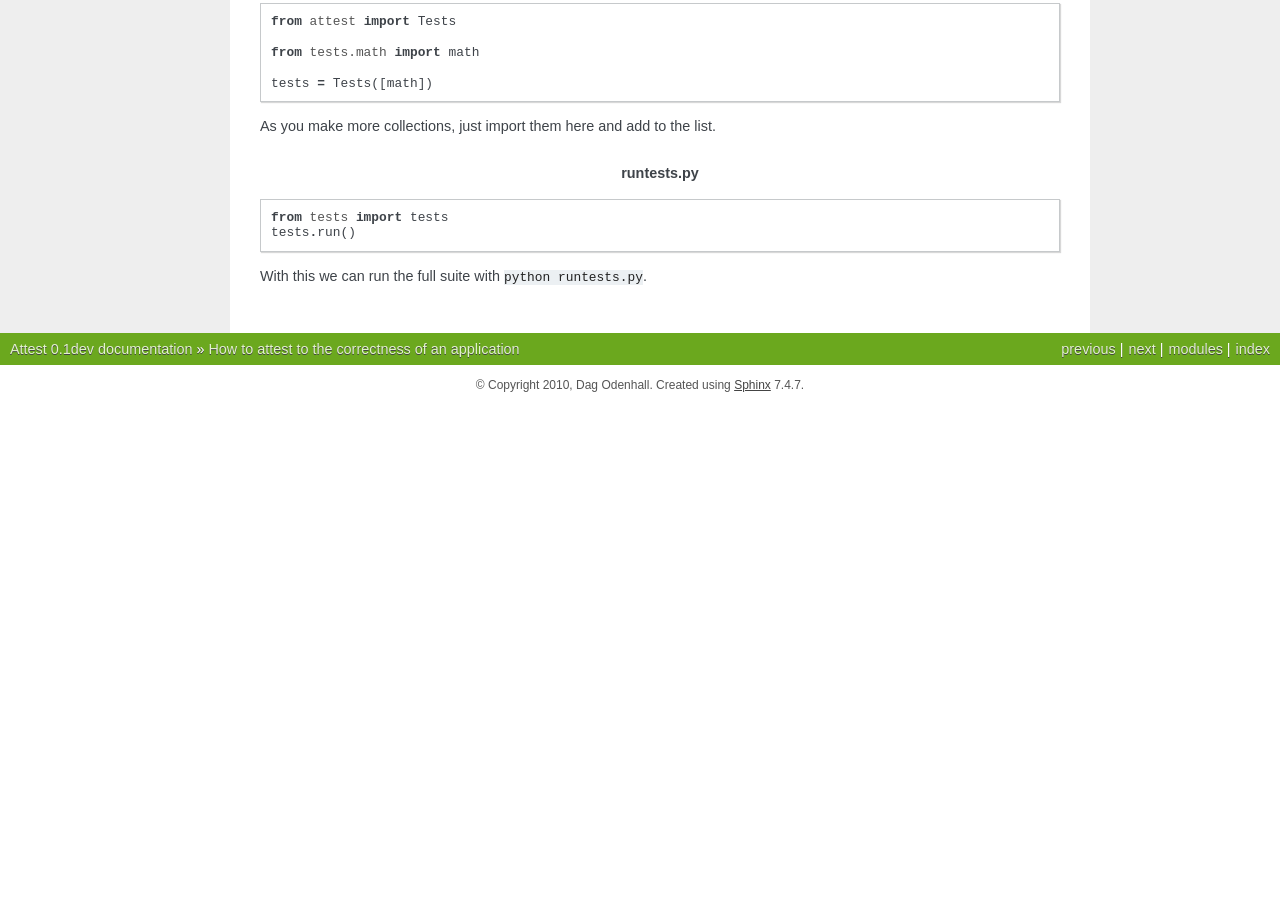
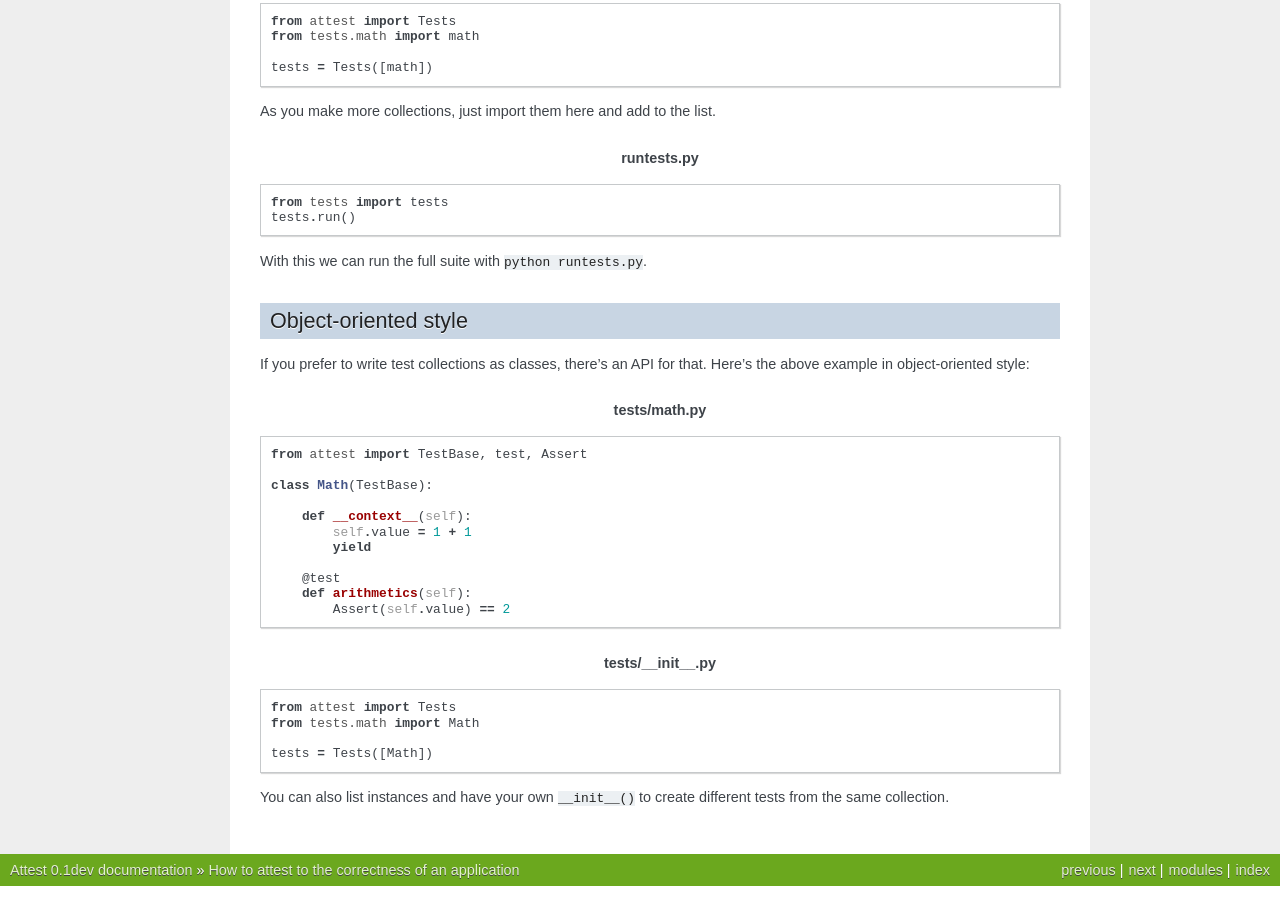
Before and after one commit to dag/attest, a Sphinx documentation site: the page built from docs/guide.rst, in a window 1280 px wide and 900 px high, scrolled down 2663 px. Built offline with Sphinx 7.4.7, drawn with Linux system fonts in a browser that asks for light colours; before the commit the page ends 3068 px from its top, so only the background shows below that; some of the changed text lies outside the part shown.

Commit message:
Guide: Object-oriented style, closes #14

```diff
--- a/docs/guide.rst
+++ b/docs/guide.rst
@@ -178,7 +178,6 @@ Now lets set up our tests so we can combine many collections into one.
 ::
 
     from attest import Tests
-
     from tests.math import math
 
     tests = Tests([math])
@@ -193,3 +192,38 @@ As you make more collections, just import them here and add to the list.
     tests.run()
 
 With this we can run the full suite with ``python runtests.py``.
+
+
+Object-oriented style
+---------------------
+
+If you prefer to write test collections as classes, there's an API for
+that. Here's the above example in object-oriented style:
+
+.. centered:: tests/math.py
+
+::
+
+    from attest import TestBase, test, Assert
+
+    class Math(TestBase):
+
+        def __context__(self):
+            self.value = 1 + 1
+            yield
+
+        @test
+        def arithmetics(self):
+            Assert(self.value) == 2
+
+.. centered:: tests/__init__.py
+
+::
+
+    from attest import Tests
+    from tests.math import Math
+
+    tests = Tests([Math])
+
+You can also list instances and have your own ``__init__()`` to create
+different tests from the same collection.
```
